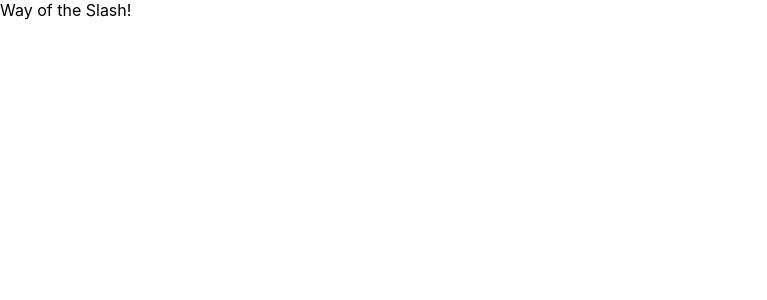
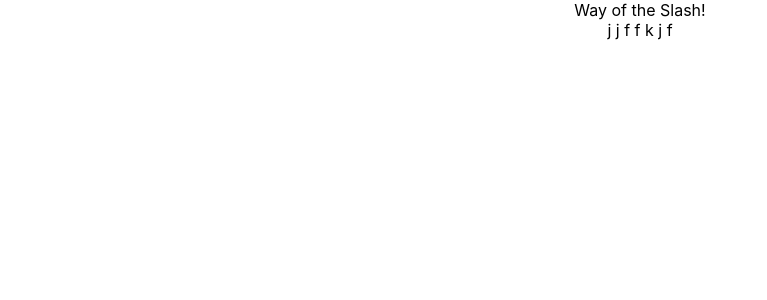
Before and after one commit to MFarejowicz/slash, a React (Create React App) app: page / in a window 1280 px wide. Shown: the top 300 px of the page, without its empty margins (0-767 px from the left). Built offline with nearby package versions, Linux system fonts and the light colour scheme; no server answers; the database is empty.

Commit message:
useSlash

```diff
--- a/package.json
+++ b/package.json
@@ -19,10 +19,12 @@
     "@testing-library/react": "^11.1.0",
     "@testing-library/user-event": "^12.1.10",
     "@types/jest": "^26.0.15",
+    "@types/lodash": "^4.14.168",
     "@types/node": "^12.0.0",
     "@types/react": "^16.9.53",
     "@types/react-dom": "^16.9.8",
     "firebase": "^8.2.3",
+    "lodash": "^4.17.20",
     "react": "^17.0.1",
     "react-dom": "^17.0.1",
     "react-scripts": "4.0.1",
--- a/src/App.css
+++ b/src/App.css
@@ -1,3 +1,10 @@
 .App {
   display: flex;
+  flex-direction: column;
+  align-items: center;
 }
+
+.fadeOut {
+  opacity: 0;
+  transition: opacity 0.5s;
+}
--- a/src/App.tsx
+++ b/src/App.tsx
@@ -1,15 +1,51 @@
-import { useEffect } from "react";
-import { db } from "./firebase";
+import { useCallback, useEffect } from "react";
+import { Phase, useSlash } from "./useSlash";
+import { parseResult } from "./utils";
 import "./App.css";
 
+const LETTER = /[a-z]/i;
+const DEFAULT = ["j", "j", "f", "f", "k", "j", "f"];
+
 function App() {
+  const slash = useSlash({ sequence: DEFAULT });
+
+  const onKeyDown = useCallback(
+    (event: KeyboardEvent) => {
+      const key = event.key.toLowerCase();
+
+      if (LETTER.test(key) && !event.repeat) {
+        slash.start(); // slash handles checking if ready
+        slash.add(key); // slash handles checking if not finished
+      }
+
+      if (key === " " && !event.repeat) {
+        slash.reset();
+      }
+    },
+    [slash]
+  );
+
   useEffect(() => {
-    db.ref("/").once("value", (t) => console.log(t.val()));
-  }, []);
+    document.addEventListener("keydown", onKeyDown);
+
+    return () => {
+      document.removeEventListener("keydown", onKeyDown);
+    };
+  }, [onKeyDown]);
 
   return (
     <div className="App">
       <div>Way of the Slash!</div>
+      <div className={slash.phase === Phase.Started ? "fadeOut" : ""}>
+        {slash.sequence.join(" ")}
+      </div>
+      {slash.phase === Phase.Ended && (
+        <div>
+          <div>Your attempt: {slash.attempt.join(" ")}</div>
+          <div>Result: {parseResult(slash.result)}</div>
+          <div>Press SPACE to restart</div>
+        </div>
+      )}
     </div>
   );
 }
--- /dev/null
+++ b/src/useSlash.ts
@@ -0,0 +1,89 @@
+import { useEffect, useState } from "react";
+
+export enum Phase {
+  Ready = "ready",
+  Started = "started",
+  Ended = "ended",
+}
+
+export enum Result {
+  Success = "success",
+  TooSlow = "too-slow",
+  Wrong = "wrong",
+  NotFinished = "not-finished",
+}
+
+export type Sequence = string[];
+
+export interface Params {
+  sequence: Sequence;
+  time?: number;
+  onEnd?: (sequence: Sequence, attempt: Sequence) => void;
+}
+
+export interface Slash {
+  phase: Phase;
+  attempt: Sequence;
+  sequence: Sequence;
+  result: Result;
+  start: () => void;
+  add: (key: string) => void;
+  reset: () => void;
+}
+
+export const useSlash = ({ sequence, time = 3000, onEnd }: Params): Slash => {
+  const [phase, setPhase] = useState<Phase>(Phase.Ready);
+  const [attempt, setAttempt] = useState<Sequence>([]);
+  const [result, setResult] = useState<Result>(Result.NotFinished);
+
+  const getAttempt = () => {
+    return attempt.slice(0, sequence.length);
+  };
+
+  const start = () => {
+    if (phase === Phase.Ready) {
+      setPhase(Phase.Started);
+      setTimeout(() => setPhase(Phase.Ended), time);
+    }
+  };
+
+  const add = (key: string) => {
+    if (phase !== Phase.Ended) {
+      const updatedAttempt = attempt.concat(key.toLowerCase());
+      setAttempt(updatedAttempt);
+    }
+  };
+
+  const reset = () => {
+    if (phase === Phase.Ended) {
+      setPhase(Phase.Ready);
+      setAttempt([]);
+      setResult(Result.NotFinished);
+    }
+  };
+
+  useEffect(() => {
+    if (phase === Phase.Ended) {
+      onEnd?.(sequence, attempt);
+
+      for (let i = 0; i < sequence.length; i++) {
+        const expected = sequence[i];
+        const actual = attempt[i];
+
+        if (!actual) {
+          setResult(Result.TooSlow);
+          return;
+        }
+
+        if (actual !== expected) {
+          setResult(Result.Wrong);
+          return;
+        }
+      }
+
+      setResult(Result.Success);
+    }
+  }, [phase, sequence, attempt, onEnd]);
+
+  return { phase, attempt: getAttempt(), sequence, result, start, add, reset };
+};
--- /dev/null
+++ b/src/utils.ts
@@ -0,0 +1,16 @@
+import { Result } from "./useSlash";
+
+export function parseResult(result: Result) {
+  switch (result) {
+    case Result.Success:
+      return "Success!";
+    case Result.TooSlow:
+      return "Too slow!";
+    case Result.Wrong:
+      return "You pressed a wrong key!";
+    case Result.NotFinished:
+      return "";
+    default:
+      return "Something went wrong!";
+  }
+}
```
Also changed, not shown: slash.txt (added), 1 other file (tests, documents, lock files or other folders).
